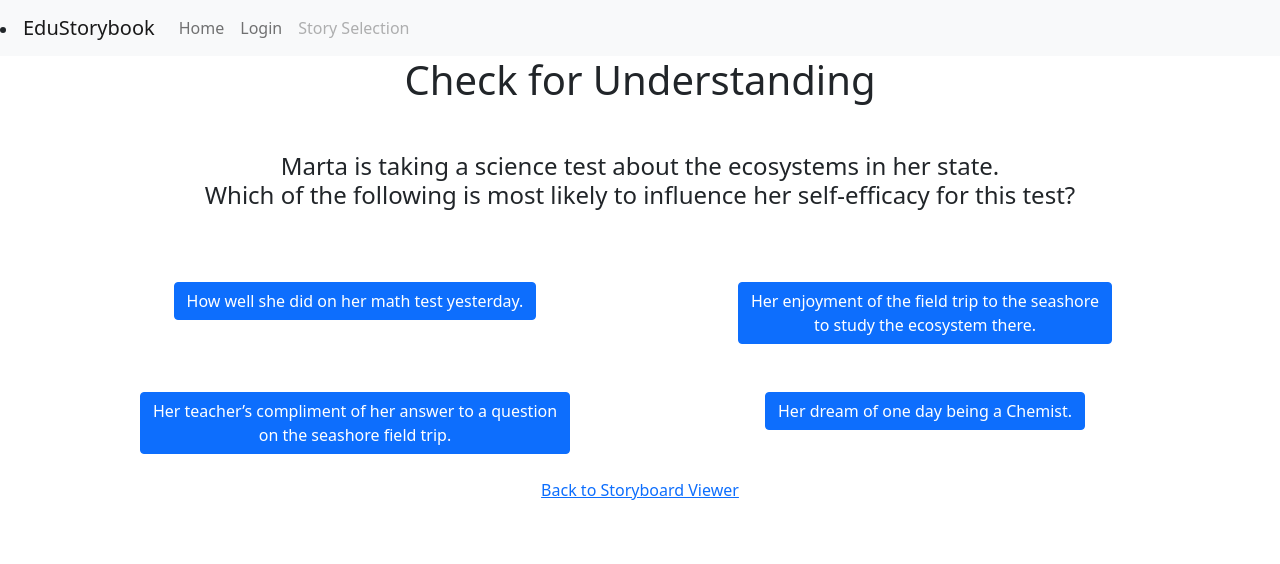
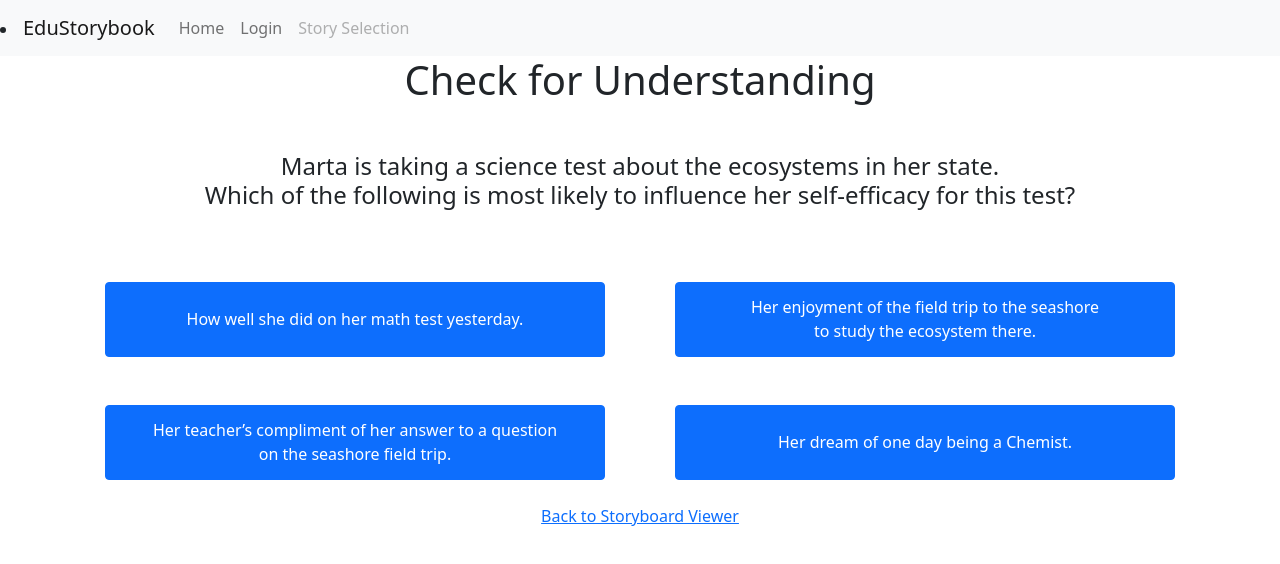
Before and after one commit to BITNULLS/storybook, a React (Create React App) app in the folder edu-storybook/: page /StoryBoardQuiz in a window 1280 px wide. Shown: the top 564 px of the page. Built offline with nearby package versions, Linux system fonts and the light colour scheme.

Commit message:
fixed the buttons sizing

```diff
--- a/edu-storybook/src/pages/book/StoryBoardCSS/StoryBoardQuiz.css
+++ b/edu-storybook/src/pages/book/StoryBoardCSS/StoryBoardQuiz.css
@@ -1,4 +1,6 @@
 .mcBtn {
-    min-width: 80px;
-    max-width: 80px;
+    min-width: 500px;
+    max-width: 500px;
+    min-height: 75px;
+    max-height: 75px;
 }
--- a/edu-storybook/src/pages/book/StoryBoardQuiz.jsx
+++ b/edu-storybook/src/pages/book/StoryBoardQuiz.jsx
@@ -1,6 +1,7 @@
 import React from "react";
 import { Link } from "react-router-dom";
 import { Button } from "react-bootstrap";
+import "./StoryBoardCSS/StoryBoardQuiz.css";
 import { Col } from "react-bootstrap";
 import { Container } from "react-bootstrap";
 import ButtonGroup from 'react-bootstrap/ButtonGroup'
@@ -24,23 +25,23 @@ export default class StoryBoardQuiz extends React.Component {
           <div class="row">
 
             <div class="col p-4">
-              <Button variant="primary" type="submit" class="mcBtn">How well she did on her math test yesterday. </Button>
+              <Button variant="primary" type="submit" className="mcBtn">How well she did on her math test yesterday. </Button>
             </div>
 
             <div class="col p-4">
-              <Button variant="primary" type="submit" class="mcBtn">Her enjoyment of the field trip to the seashore
+              <Button variant="primary" type="submit" className="mcBtn">Her enjoyment of the field trip to the seashore
               <br/> to study the ecosystem there. </Button>
             </div>
 
             <div class="w-100"></div>
 
             <div class="col mb-auto p-4">
-              <Button variant="primary" type="submit" class="mcBtn">Her teacher’s compliment of her answer to a question <br/>
+              <Button variant="primary" type="submit" className="mcBtn">Her teacher’s compliment of her answer to a question <br/>
               on the seashore field trip. </Button>
             </div>
 
             <div class="col flex-md-first mb-auto p-4">
-              <Button variant="primary" type="submit" class="mcBtn">Her dream of one day being a Chemist. </Button>
+              <Button variant="primary" type="submit" className="mcBtn">Her dream of one day being a Chemist. </Button>
             </div>
 
         </div>
```
